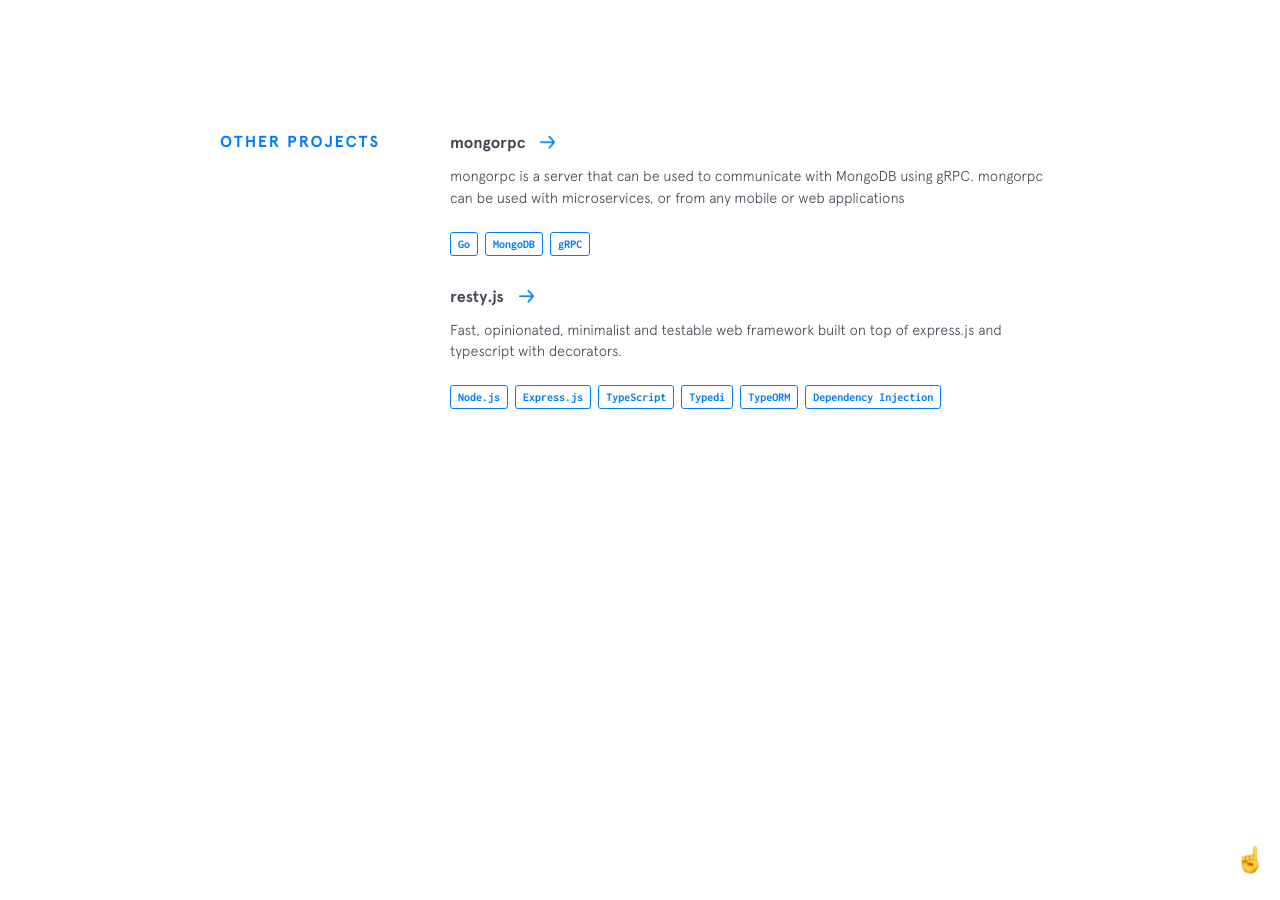
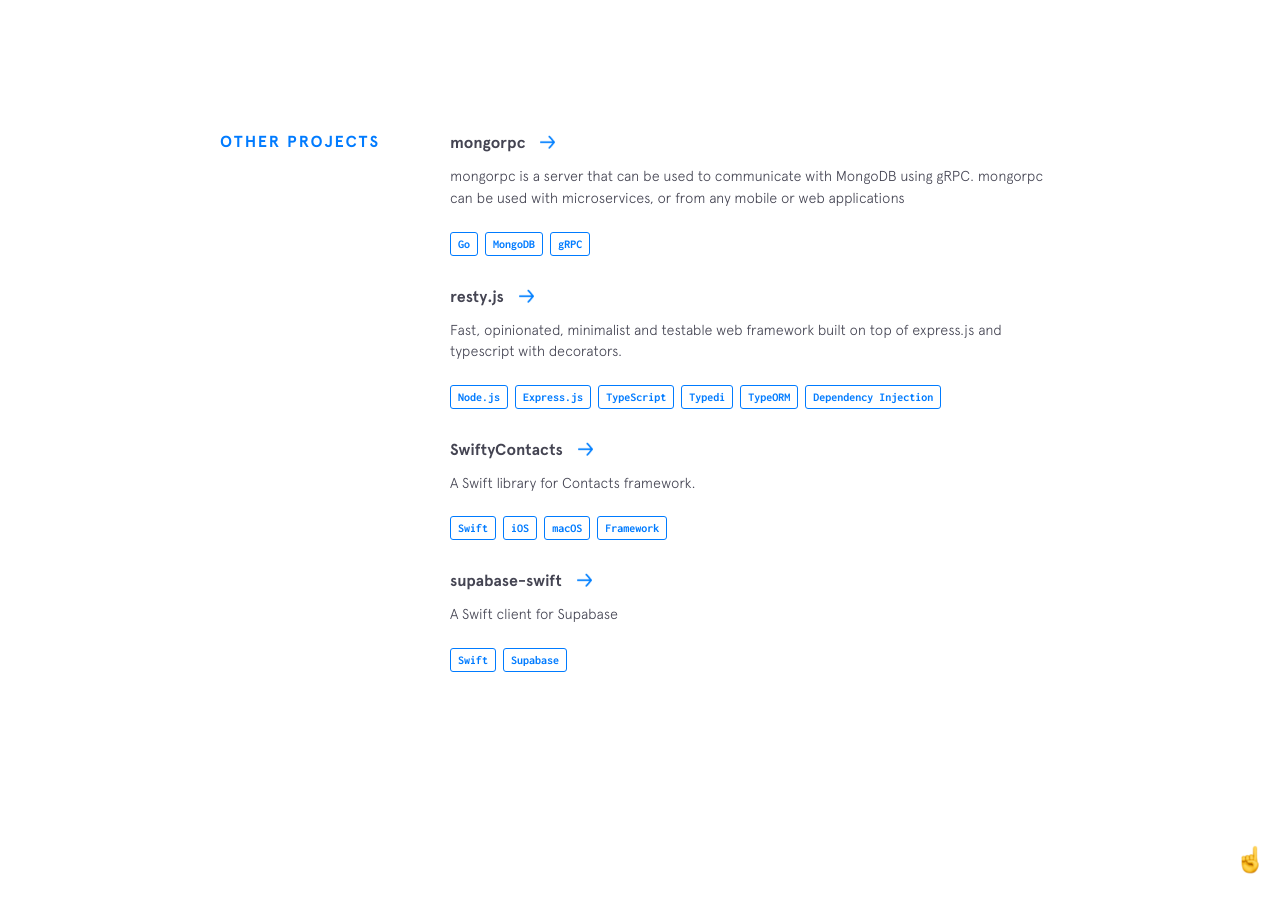
Before and after one commit to satishbabariya/satishbabariya.github.io, a Jekyll site: the page built from index.markdown, in a window 1280 px wide and 900 px high, scrolled down 2035 px. Built offline with Jekyll 4.4.1, drawn with Linux system fonts in a browser that asks for light colours; nearby versions of some CDN libraries; before the commit the page ends 2672 px from its top, so only the background shows below that.

Commit message:
Update other-projects.yml

```diff
--- a/_data/other-projects.yml
+++ b/_data/other-projects.yml
@@ -18,3 +18,21 @@
     - thing: Typedi
     - thing: TypeORM
     - thing: Dependency Injection
+
+- name: SwiftyContacts
+  url: https://github.com/SwiftyContacts/SwiftyContacts
+  code: https://github.com/SwiftyContacts/SwiftyContacts
+  description: A Swift library for Contacts framework.
+  used:
+    - thing: Swift
+    - thing: iOS
+    - thing: macOS
+    - thing: Framework
+
+- name: supabase-swift
+  url: https://github.com/supabase-community/supabase-swift
+  code: https://github.com/supabase-community/supabase-swift
+  description: A Swift client for Supabase
+  used:
+    - thing: Swift
+    - thing: Supabase
```
